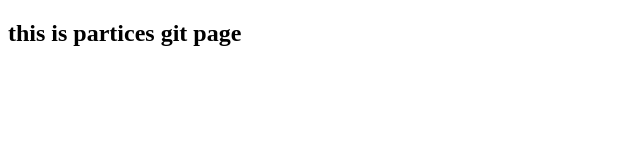
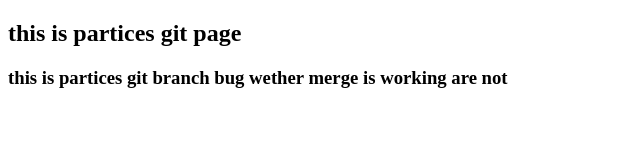
Before and after one commit to Alwinhemesh/git1, a plain HTML site: page index.html in a window 1280 px wide. Shown: the whole page, without its empty margins (0-640 px from the left). Drawn offline with Linux system fonts and the light colour scheme.

Commit message:
checking merge

```diff
--- a/index.html
+++ b/index.html
@@ -5,6 +5,7 @@
     <meta name="viewport" content="width=device-width, initial-scale=1.0">
     <title>Document</title>
     <h2>this is partices git page</h2>
+    <h3>this is partices git branch bug wether merge is working are not</h3>
 </head>
 <body>
 
```
